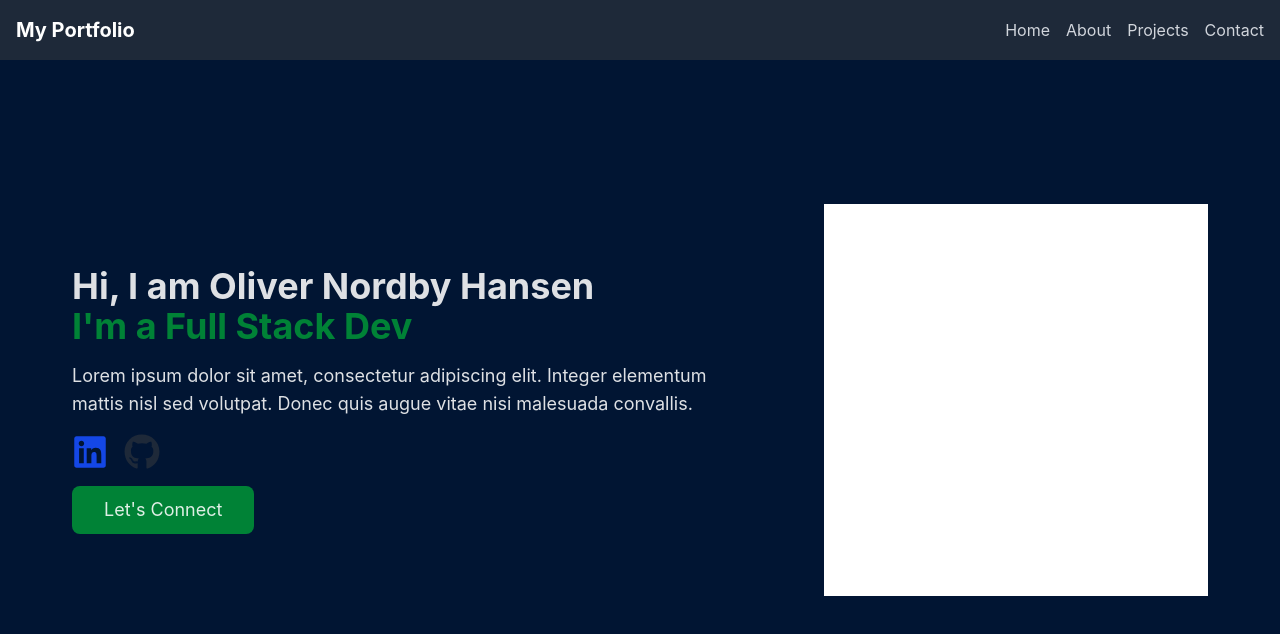
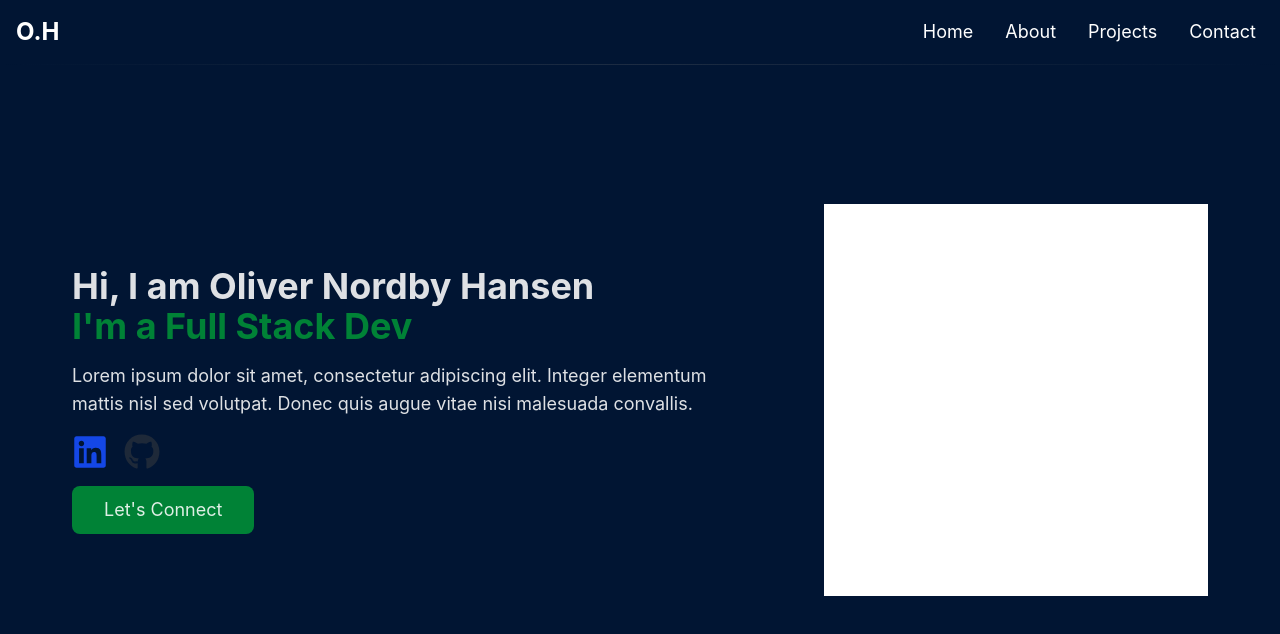
Before and after one commit to oliv6362/myportfolio, a React (Vite) app: page / in a window 1280 px wide. Shown: the top 634 px of the page. Built offline with nearby package versions, Linux system fonts and the light colour scheme.

Commit message:
Refactor Header component styles and structure for improved design consistency

```diff
--- a/src/components/header.tsx
+++ b/src/components/header.tsx
@@ -2,18 +2,19 @@ import React from 'react';
 
 const Header: React.FC = () => {
     return (
-        <header className="fixed top-0 left-0 w-full z-50 bg-gray-800">
-            <nav className="bg-gray-800 p-4">
+        <header className="fixed top-+ left-0 w-full z-50">
+            <nav className="bg-[#011533] p-4" >
                 <div className="container mx-auto flex items-center justify-between">
-                    <div className="text-white font-bold text-xl">My Portfolio</div>
-                    <ul className="flex space-x-4">
-                        <li><a href="#home" className="text-gray-300 hover:text-white">Home</a></li>
-                        <li><a href="#about" className="text-gray-300 hover:text-white">About</a></li>
-                        <li><a href="#projects" className="text-gray-300 hover:text-white">Projects</a></li>
-                        <li><a href="#contact" className="text-gray-300 hover:text-white">Contact</a></li>
+                    <div className="text-white font-bold text-2xl">O.H</div>
+                    <ul className="flex space-x-4 text-lg ">
+                        <li><a href="#home" className="text-white hover:bg-green-700 rounded-lg p-2 transition-colors duration-350">Home</a></li>
+                        <li><a href="#about" className="text-white hover:bg-green-700 rounded-lg p-2 transition-colors duration-350">About</a></li>
+                        <li><a href="#projects" className="text-white hover:bg-green-700 rounded-lg p-2 transition-colors duration-350">Projects</a></li>
+                        <li><a href="#contact" className="text-white hover:bg-green-700 rounded-lg p-2 transition-colors duration-350">Contact</a></li>
                     </ul>
                 </div>
             </nav>
+            <hr className=" h-px border-t-0 bg-transparent bg-gradient-to-r from-transparent via-neutral-500 to-transparent opacity-25 dark:via-neutral-400" />
         </header>
     );
 };
```
